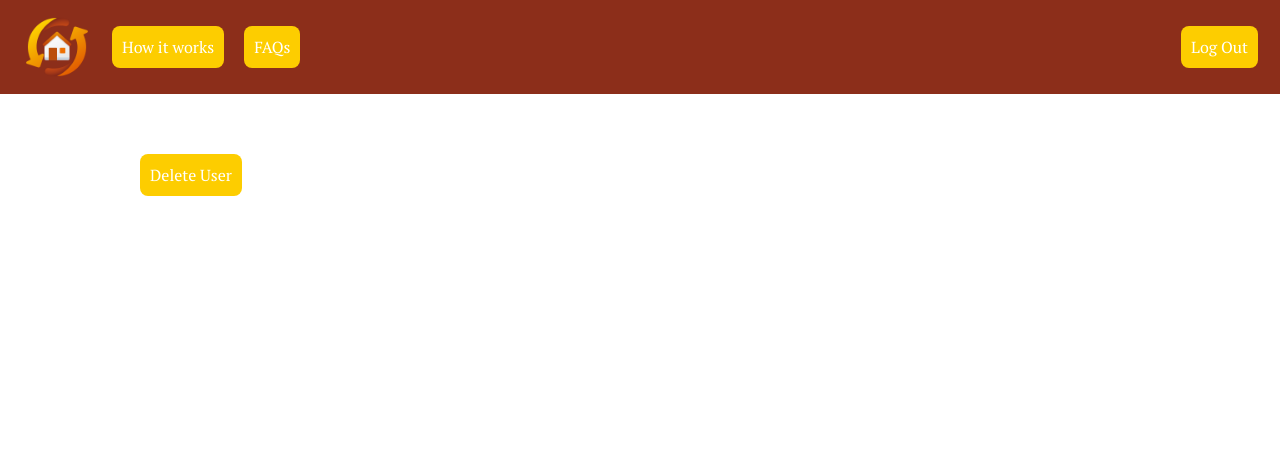
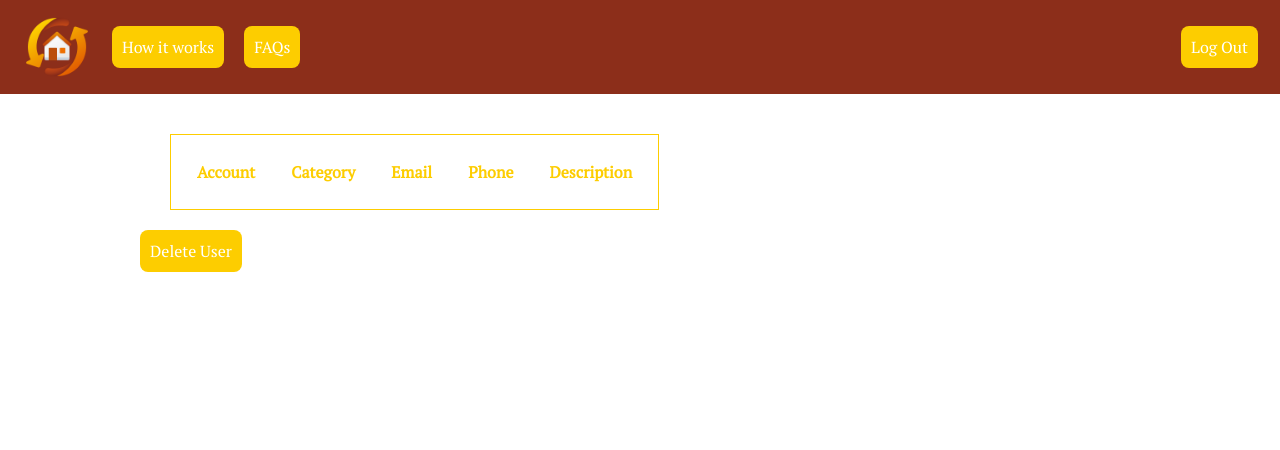
Before and after one commit to Melvin2306/id_19_responsive_design, a Flask app: page /1 in a window 1280 px wide. Shown: the top 450 px of the page. Run offline with Flask 2, Linux system fonts and the light colour scheme; the visitor is signed in with stand-in values (Sample User, id 1); data comes from the database, SQL or seed files in the repository; data that the repository does not hold is empty.

Commit message:
creating table for dashboard

```diff
--- a/app/static/css/users/user.css
+++ b/app/static/css/users/user.css
@@ -5,16 +5,38 @@ main {
 
 .table {
     display: table;
+    border: 1px solid var(--clr-secondary);
+    border-spacing: 1em;
     margin: 30px;
+    /*  */
+}
+
+.table_header {
+    display: table-header-group;
+    font-weight: bold;
+}
+
+.table_header_element {
+    display: table-cell;
+    padding: 10px;
+    text-align: justify;
+}
+
+.table_body {
+    display: table-row-group;
 }
 
 .row {
     display: table-row;
+    border-collapse:collapse;
     border: 1px solid black;
 }
 
 .entity {
     display: table-cell;
-    margin: 10px;
-    border-right: 1px solid black ;
+    margin-right: 100px;
 }
+
+.delete_company_button {
+    padding: 2px;
+}
--- a/app/templates/users/user.html
+++ b/app/templates/users/user.html
@@ -9,6 +9,24 @@
 {% block main %}
 
 <div class="table">
+    <div class="table_header">
+        <div class="table_header_element">
+            Account
+        </div>
+        <div class="table_header_element">
+            Category
+        </div>
+        <div class="table_header_element">
+            Email
+        </div>
+        <div class="table_header_element">
+            Phone
+        </div>
+        <div class="table_header_element">
+            Description
+        </div>
+    </div>
+    <div class="table_body">
         {% for company in companies %}
         <section class="row">
             <span class="entity">
@@ -26,9 +44,10 @@
             <span class="entity">
                 {{ company.description }}
             </span>
-        <a class="button" href="{{ url_for('users.delete_company', company_id=company.id) }}">Delete</a>
+            <a class="button delete_company_button" href="{{ url_for('users.delete_company', company_id=company.id) }}">Delete</a>
         </section>
         {% endfor %}
+    </div>
 </div>
 
 <a class="button account_btns" href="{{ url_for('users.delete_user', user_id=current_user.id) }}">Delete User</a>
--- a/app/users/models.py
+++ b/app/users/models.py
@@ -19,5 +19,5 @@ class Company(db.Model, CRUDMixin):
     name = db.Column(db.String(30))
     category = db.Column(db.String(20))
     company_email = db.Column(db.String(40))
-    phone_number = db.Column(db.Numeric(15, 0))
+    phone_number = db.Column(db.String(20))
     description = db.Column(db.String(100))
```
Also changed, not shown: migrations/versions/ab0adf1c22d8_first_migration.py (renamed from migrations/versions/7a2b6cb307c8_first_migration.py, +4 -4 lines). Lines whose indentation alone changed are shown as unchanged.
